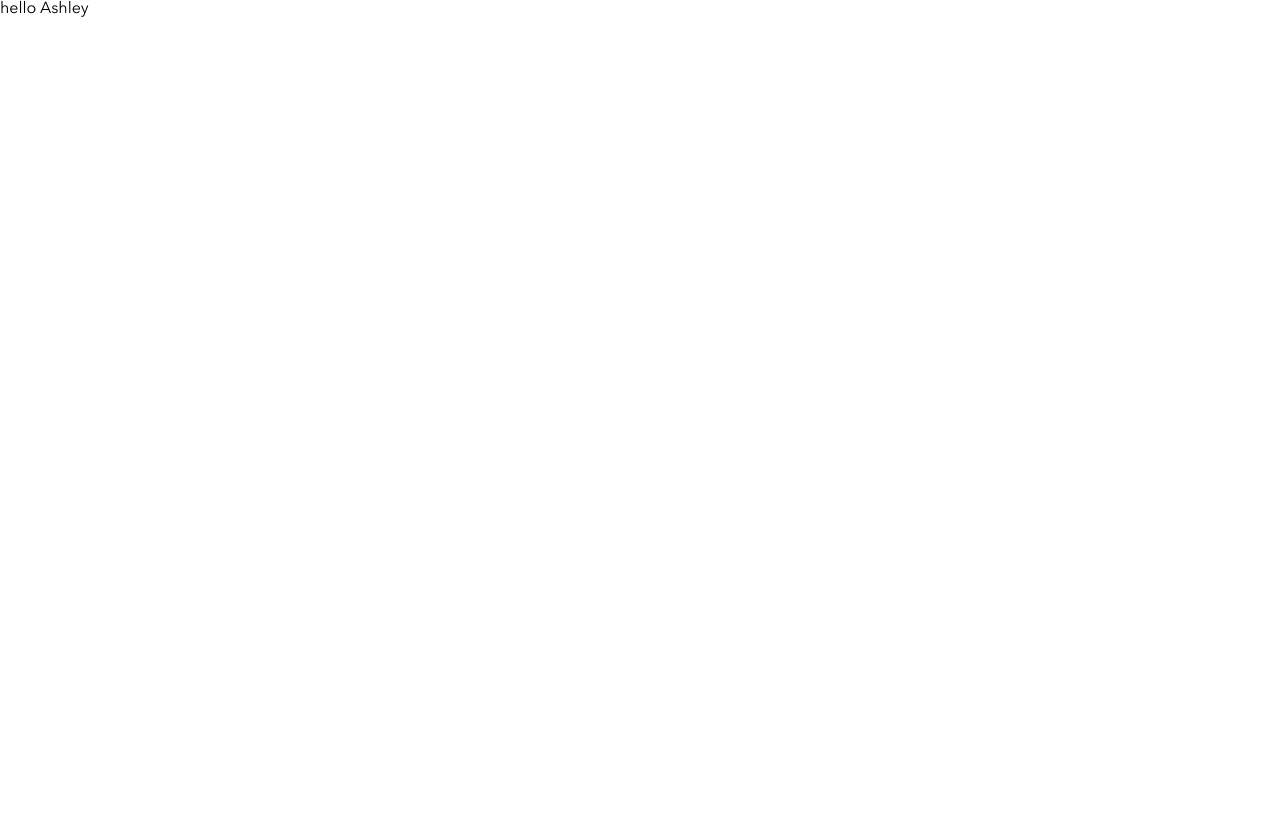
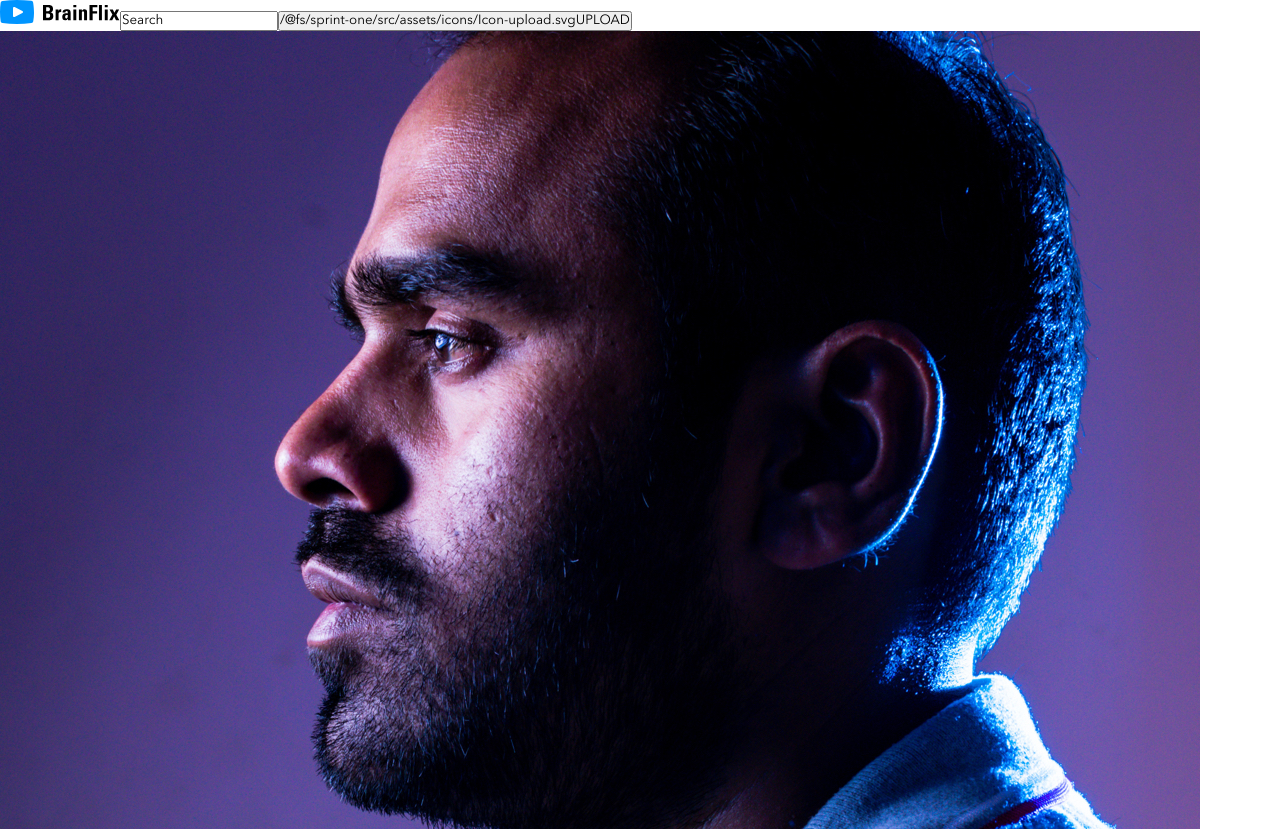
Before and after one commit to AshleyMirandaMakes/brainflix-ashley-miranda, a React (Create React App) app in the folder sprint-one/: page / in a window 1280 px wide. Before the commit the page ends 800 px from the top, so only its background shows below. Built offline with nearby package versions, Linux system fonts and the light colour scheme.

Commit message:
nav started

```diff
--- a/sprint-one/src/App.js
+++ b/sprint-one/src/App.js
@@ -1,10 +1,11 @@
 import './App.scss';
+import Nav from './components/Nav'
 import '../src/partials/_resets.scss'
 
 function App() {
   return (
     <div className="App">
-     hello Ashley
+      <Nav />
     </div>
   );
 }
--- a/sprint-one/src/components/Nav.js
+++ b/sprint-one/src/components/Nav.js
@@ -1,14 +1,49 @@
-import Logo from '../assets/logos/Logo-brainflix';
+//import React from 'react';
+import Logo from '../assets/logos/Logo-brainflix.svg';
+import UserIcon from '../assets/images/Mohan-muruge.jpg'
+import UploadIcon from '../assets/icons/Icon-upload.svg';
+import SearchIcon from '../assets/icons/Icon-search.svg';
+
+const Button = (props) => {
+    return (
+      <button>{props.icon}{props.name}</button>
+    );
+}
+
+const SearchBar = (props) => {
+  return (
+    <input
+    type="text"
+    placeholder={props.icon}
+    value={props.value}
+    />
+  );
+}
+
+const UserImage = (props) => {
+  return (
+    <div className="nav__image">
+      <img src={props.image} alt="user's image"></img>
+    </div>
+  );
+}
+
+// class Button extends React.Component {
+//   render() {
+//     return (
+//       <button>{this.props.icon}{this.props.name}</button>
+//     );
+//   }
+// }
 
 
 function Nav() {
   return (
     <nav className="nav">
-      Hello world
-      <List />
-      <ListUsingMap />
-      <DisplayGrades />
-      <img src={Logo} alt="A demonstration of Promises" height="150"/>
+      <img src={Logo} alt="Brainflix Logo"/>
+      <SearchBar placeholder={SearchIcon} value="Search"/>
+      <Button icon={UploadIcon} name="UPLOAD"/>
+      <UserImage image={UserIcon} />
     </nav>
   );
 }
```
